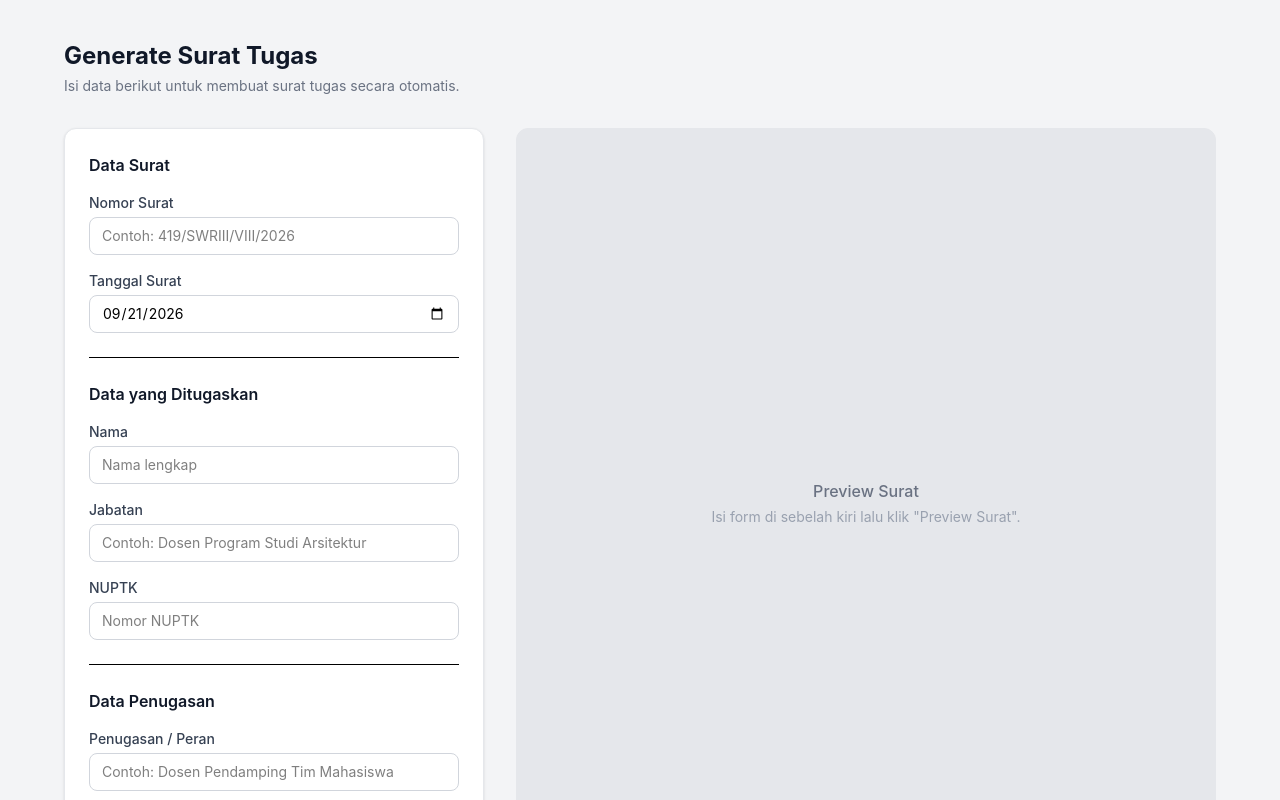
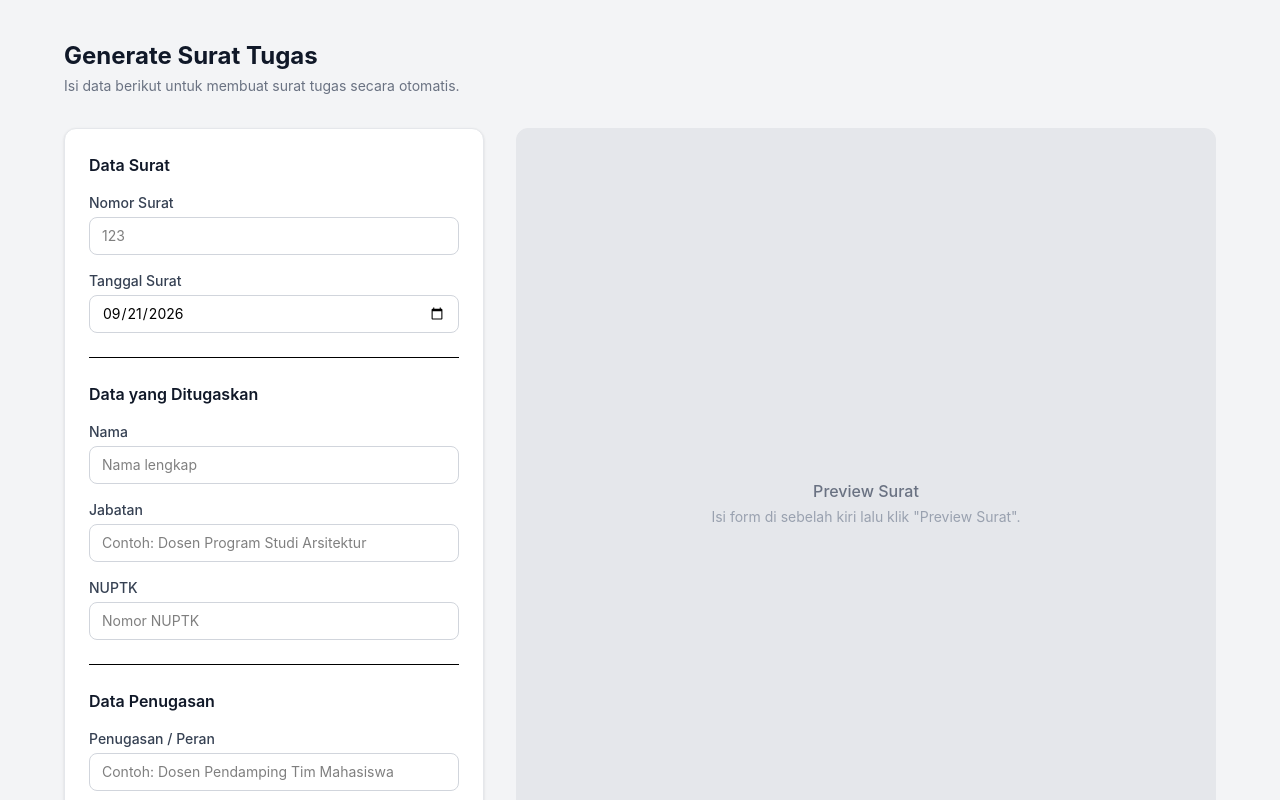
Before and after one commit to TipenHans/web-surat-tugas, a Next.js app: page /generate-surat in a window 1280 px wide. Shown: the top 800 px of the page. Built offline with nearby package versions, Linux system fonts and the light colour scheme.

Commit message:
perbaikan nama file

```diff
--- a/app/(pages)/generate-surat/page.tsx
+++ b/app/(pages)/generate-surat/page.tsx
@@ -209,12 +209,18 @@ export default function SuratPage() {
         heightLeft -= pageHeight;
       }
 
-      const namaFile = form.nomorSurat
-        ? `Surat-Tugas-${form.nomorSurat.replace(
-            /[\/\\]/g,
-            "-"
-          )}.pdf`
-        : "Surat-Tugas.pdf";
+      const nomorSurat = form.nomorSurat
+        ? `${form.nomorSurat}-SWRIII-IX-2026`
+        : "Tanpa-Nomor";
+
+      const namaKegiatan = form.namaKegiatan
+        ? form.namaKegiatan
+            .replace(/[\/\\:*?"<>|]/g, "-")
+            .trim()
+        : "Nama-Kegiatan";
+
+
+      const namaFile = `Surat-Tugas-${nomorSurat} (${namaKegiatan} - Dosen).pdf`;
 
       pdf.save(namaFile);
     } catch (error) {
@@ -264,7 +270,7 @@ export default function SuratPage() {
                   onChange={(value) =>
                     handleChange("nomorSurat", value)
                   }
-                  placeholder="Contoh: 419/SWRIII/VIII/2026"
+                  placeholder="123"
                 />
               </div>
 
@@ -553,7 +559,7 @@ export default function SuratPage() {
                   </h1>
 
                   <p className="mt-1">
-                    No. {form.nomorSurat || "-"}
+                    No. {form.nomorSurat + "-SWRIII-IX-2026"}
                   </p>
                 </div>
 
--- a/app/(pages)/surat-tugas-mahasiswa/page.tsx
+++ b/app/(pages)/surat-tugas-mahasiswa/page.tsx
@@ -240,12 +240,23 @@ export default function SuratPage() {
       }
     }
 
-    const namaFile = form.nomorSurat
-      ? `Surat-Tugas-${form.nomorSurat.replace(
-          /[\/\\]/g,
-          "-"
-        )}.pdf`
-      : "Surat-Tugas.pdf";
+      const nomorSurat = form.nomorSurat
+        ? `${form.nomorSurat}-SWRIII-IX-2026`
+        : "Tanpa-Nomor";
+
+      const namaKegiatan = form.namaLomba
+        ? form.namaLomba
+            .replace(/[\/\\:*?"<>|]/g, "-")
+            .trim()
+        : "Nama-Kegiatan";
+
+      const namaMahasiswa = form.mahasiswa[0]?.nama
+        ? form.mahasiswa[0].nama
+            .replace(/[\/\\:*?"<>|]/g, "-")
+            .trim()
+        : "Mahasiswa";
+
+      const namaFile = `Surat-Tugas-${nomorSurat} (${namaKegiatan} - ${namaMahasiswa}).pdf`;
 
     pdf.save(namaFile);
   } catch (error) {
@@ -295,7 +306,7 @@ export default function SuratPage() {
                   onChange={(value) =>
                     handleChange("nomorSurat", value)
                   }
-                  placeholder="Nomor Surat"
+                  placeholder="123"
                 />
               </div>
 
@@ -595,7 +606,7 @@ export default function SuratPage() {
                   </h1>
 
                   <p className="mt-1">
-                    No. {form.nomorSurat || "-"}
+                    No. {form.nomorSurat + "-SWRIII-IX-2026"}
                   </p>
                 </div>
 
```
